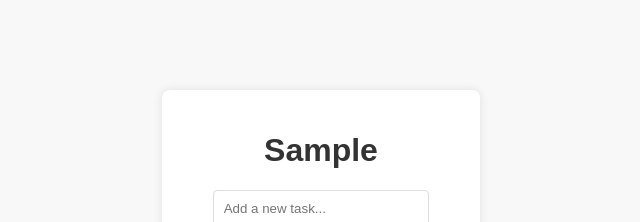
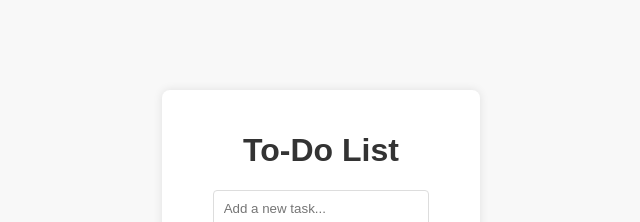
Before and after one commit to Chandpashashaik115/todolist, a plain HTML site: page index.html in a window 1280 px wide. Shown: the part 206-428 px from the top of the page, without its empty margins (319-959 px from the left). Drawn offline with Linux system fonts and the light colour scheme.

Commit message:
Update index.html
Signed-off-by: Chandpasha <160645454+Chandpashashaik115@users.noreply.github.com>

```diff
--- a/index.html
+++ b/index.html
@@ -8,7 +8,7 @@
 </head>
 <body>
     <div class="container">
-        <h1>Sample</h1>
+        <h1>To-Do List</h1>
         <form id="taskForm">
             <input type="text" id="taskInput" placeholder="Add a new task..." required>
             <button type="submit">Add Task</button>
```
